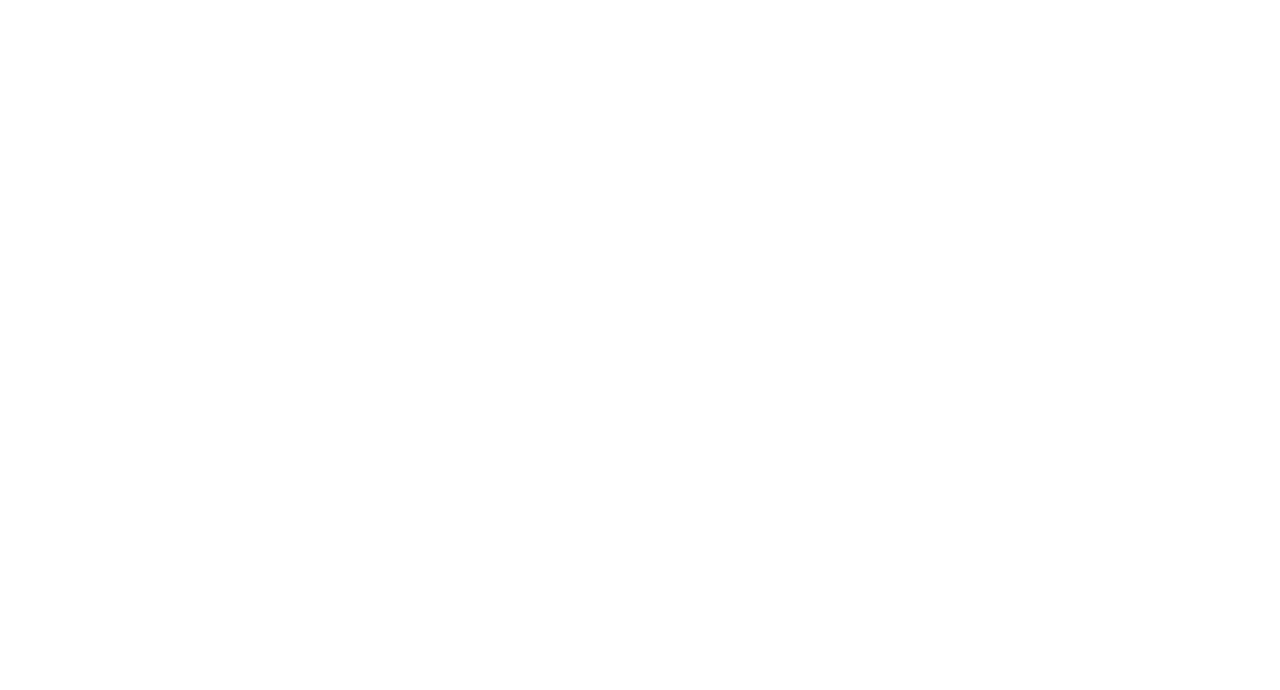
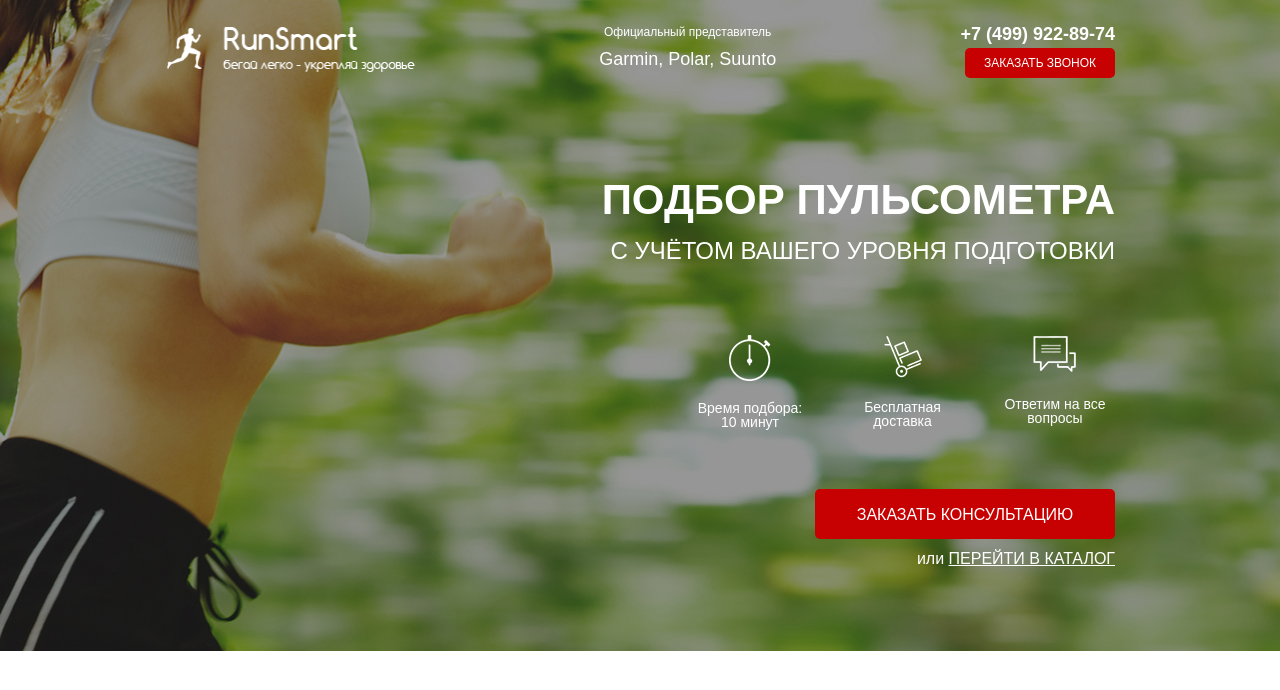
Before and after one commit to KirillLukyanov/kirilllukyanov.github.io, a website: page src/index.html in a window 1280 px wide. Drawn offline with Linux system fonts and the light colour scheme.

Commit message:
promo section

```diff
--- a/src/index.html
+++ b/src/index.html
@@ -9,6 +9,45 @@
     <link rel="stylesheet" href="css/style.min.css">
 </head>
 <body>
-
+    <div class="promo">
+        <div class="container">
+            <header class="header">
+                <a href="#" class="header__logo">
+                    <img src="icons/logo.png" alt="logo">
+                </a>
+                <div class="header__official">
+                    Официальный представитель
+                    <span>Garmin, Polar, Suunto</span>
+                </div>
+                <div class="header__contacts">
+                    <a href="tel:+74999228974" class="header__phone">+7 (499) 922-89-74</a>
+                    <button class="button">заказать звонок</button>
+                </div>
+            </header>
+            <div class="promo__wrapper">
+                <h1 class="promo__header">Подбор пульсометра</h1>
+                <h2 class="promo__subheader">с учётом Вашего уровня подготовки</h2>
+                <div class="promo__icons">
+                    <div class="promo__icon">
+                        <img src="icons/timer.png" alt="timer">
+                        <span>Время подбора: 10 минут</span>
+                    </div>
+                    <div class="promo__icon">
+                        <img src="icons/cart.png" alt="cart">
+                        <span>Бесплатная доставка</span>
+                    </div>
+                    <div class="promo__icon">
+                        <img src="icons/questions.png" alt="questions">
+                        <span>Ответим на все вопросы</span>
+                    </div>
+                </div>
+                <button class="button button_main">заказать консультацию</button>
+                <div class="promo__link">
+                    или
+                    <a href="#">ПЕРЕЙТИ В КАТАЛОГ</a>
+                </div>
+            </div>
+        </div>
+    </div>
 </body>
 </html>
--- a/src/sass/base/_variables.scss
+++ b/src/sass/base/_variables.scss
@@ -0,0 +1 @@
+$main-color: #C70101;
--- /dev/null
+++ b/src/sass/blocks/_buttons.scss
@@ -0,0 +1,20 @@
+.button {
+    width: 150px;
+    height: 30px;
+    border-radius: 5px;
+    background-color: $main-color;
+    border: none;
+    font-style: normal;
+    font-weight: 500;
+    font-size: 12px;
+    line-height: 19px;
+    text-transform: uppercase;
+    color: #FFFFFF;
+    &_main {
+        margin-top: 60px;
+        width: 300px;
+        height: 50px;
+        font-size: 16px;
+        line-height: 25px;
+    }
+}
--- /dev/null
+++ b/src/sass/blocks/_header.scss
@@ -0,0 +1,40 @@
+.header {
+    display: flex;
+    justify-content: space-between;
+    align-items: center;
+    &__logo {
+        width: 250px;
+        img {
+            width: 100%;
+        }
+    }
+    &__official {
+        font-style: normal;
+        font-weight: 500;
+        font-size: 12px;
+        color: #FFFFFF;
+        text-align: center;
+        span {
+            display: block;
+            line-height: 2;
+            font-size: 18px;
+        }
+    }
+    &__contacts {
+        display: flex;
+        flex-direction: column;
+        align-items: flex-end;
+    }
+    &__phone {
+        display: block;
+        font-style: normal;
+        font-weight: bold;
+        font-size: 18px;
+        color: #FFFFFF;
+        text-decoration: none;
+        &:hover {
+            color: #FFFFFF;
+            text-decoration: none;
+        }
+    }
+}
--- /dev/null
+++ b/src/sass/blocks/_promo.scss
@@ -0,0 +1,63 @@
+.promo {
+    min-height: 650px;
+    padding: 21px 0 80px 0;
+    background: url(../../img/bg/main_bg.jpg) center (center / cover) no-repeat;
+    &__wrapper {
+        display: flex;
+        flex-direction: column;
+        align-items: flex-end;
+        margin-top: 90px;
+    }
+    &__header {
+        font-style: normal;
+        font-weight: bold;
+        font-size: 42px;
+        text-transform: uppercase;
+        color: #FFFFFF;
+    }
+    &__subheader {
+    font-style: normal;
+    font-weight: 500;
+    font-size: 24px;
+    line-height: 24px;
+    text-transform: uppercase;
+    color: #FFFFFF;
+    }
+    &__icons {
+        margin-top: 64px;
+        display: flex;
+        justify-content: space-between;
+        width: 425px;
+    }
+    &__icon {
+        width: 120px;
+        font-style: normal;
+        font-weight: 500;
+        font-size: 14px;
+        line-height: 14px;
+        text-align: center;
+        color: #FFFFFF;
+        img {
+            display: block;
+            margin: 0 auto;
+        }
+        span {
+            display: block;
+            margin-top: 20px;
+        }
+    }
+    &__link {
+        margin-top: 8px;
+        font-style: normal;
+        font-weight: 500;
+        font-size: 16px;
+        color: #FFFFFF;
+        a {
+            color: #FFFFFF;
+            text-decoration: underline;
+        }
+        &:hover {
+            color: #FFFFFF;
+        }
+    }
+}
--- a/src/sass/style.scss
+++ b/src/sass/style.scss
@@ -4,3 +4,12 @@
 * {
     font-family: 'Museo Sans Cyril', sans-serif;
 }
+
+.container {
+    max-width: 950px;
+    margin: 0 auto;
+}
+
+@import 'blocks/promo';
+@import 'blocks/header';
+@import 'blocks/buttons';
```
Also changed, not shown: src/css/style.min.css, src/icons/cart.png (added), src/icons/cup.png (added), src/icons/heart.png (added), src/icons/logo.png (added), src/icons/questions.png (added), src/icons/shoe.png (added), src/icons/timer.png (added), src/img/bg/main_bg.jpg (added).
